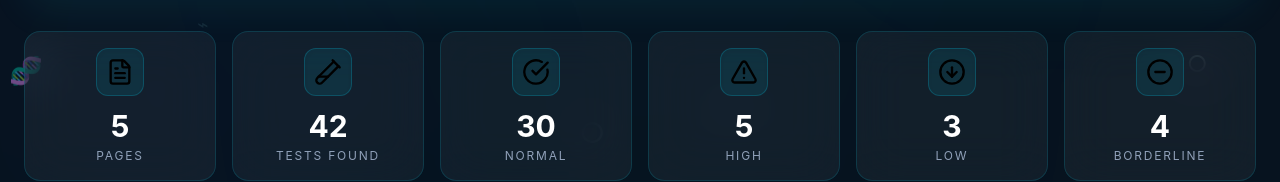
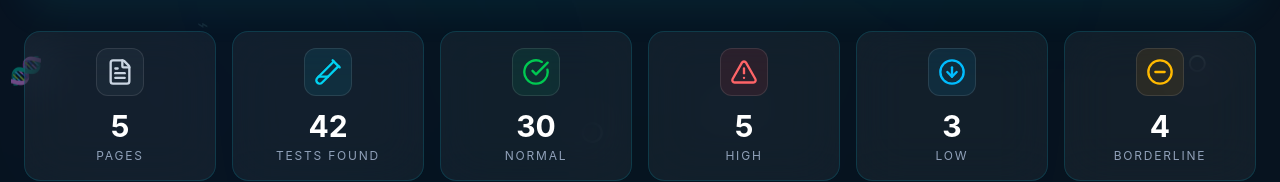
Before and after one commit to techieshruti/health-companion-ai, a React (Vite) app: page /dashboard in a window 1280 px wide. Shown: the part 456-638 px from the top of the page. Built offline with nearby package versions, Linux system fonts and the light colour scheme.

Commit message:
Refine Summary Card page UI

```diff
--- a/src/components/dashboard/SummaryCard.jsx
+++ b/src/components/dashboard/SummaryCard.jsx
@@ -1,4 +1,4 @@
-function SummaryCard({ icon, title, value }) {
+function SummaryCard({ icon, title, value, color, bg }) {
   const Icon = icon;
   return (
     <div
@@ -23,7 +23,7 @@ function SummaryCard({ icon, title, value }) {
 
         {/* Icon */}
         <div
-          className="
+          className={`
 flex
 h-12
 w-12
@@ -31,13 +31,11 @@ function SummaryCard({ icon, title, value }) {
 justify-center
 rounded-xl
 border
-            border-cyan-400/20
-            bg-cyan-400/10
-            text-2xl
-            shadow-inner
-          "
+border-white/10
+${bg}
+`}
         >
-         <Icon className="w-7 h-7"/>
+        <Icon className={`w-7 h-7 ${color}`} />
         </div>
 
         {/* Number */}
--- a/src/components/dashboard/SummaryGrid.jsx
+++ b/src/components/dashboard/SummaryGrid.jsx
@@ -2,13 +2,55 @@ import SummaryCard from "./SummaryCard";
 import { FileText, TestTubeDiagonal, CircleCheckBig, TriangleAlert, CircleArrowDown, CircleMinus } from 'lucide-react';
 
 function SummaryGrid() {
-  const summaryData = [
-  { id: 1, icon: FileText, title: "Pages", value: 5 },
-  { id: 2, icon: TestTubeDiagonal , title: "Tests Found", value: 42 },
-  { id: 3, icon: CircleCheckBig , title: "Normal", value: 30 },
-  { id: 4, icon: TriangleAlert , title: "High", value: 5 },
-  { id: 5, icon: CircleArrowDown , title: "Low", value: 3 },
-  { id: 6, icon: CircleMinus , title: "Borderline", value: 4 },
+ const summaryData = [
+  {
+    id: 1,
+    icon: FileText,
+    title: "Pages",
+    value: 5,
+    color: "text-slate-300",
+    bg: "bg-slate-500/10",
+  },
+  {
+    id: 2,
+    icon: TestTubeDiagonal,
+    title: "Tests Found",
+    value: 42,
+    color: "text-cyan-400",
+    bg: "bg-cyan-500/10",
+  },
+  {
+    id: 3,
+    icon: CircleCheckBig,
+    title: "Normal",
+    value: 30,
+    color: "text-green-500",
+    bg: "bg-emerald-500/10",
+  },
+  {
+    id: 4,
+    icon: TriangleAlert,
+    title: "High",
+    value: 5,
+    color: "text-red-400",
+    bg: "bg-red-500/10",
+  },
+  {
+    id: 5,
+    icon: CircleArrowDown,
+    title: "Low",
+    value: 3,
+    color: "text-sky-400",
+    bg: "bg-sky-500/10",
+  },
+  {
+    id: 6,
+    icon: CircleMinus,
+    title: "Borderline",
+    value: 4,
+    color: "text-amber-400",
+    bg: "bg-amber-500/10",
+  },
 ];
 
   return (
@@ -19,6 +61,8 @@ function SummaryGrid() {
           icon={item.icon}
           title={item.title}
           value={item.value}
+          color={item.color}
+    bg={item.bg}
         />
       ))}
     </div>
```
Lines whose indentation alone changed are shown as unchanged.
